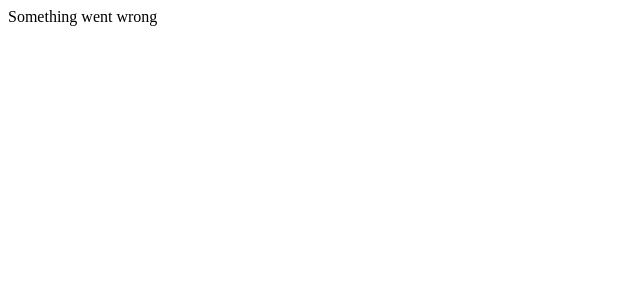
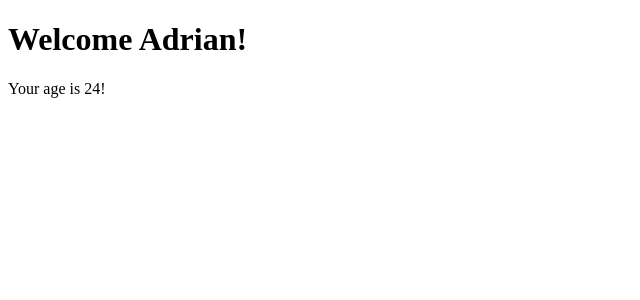
Before and after one commit to KaramGuliyev/React, a React (Create React App) app: page / in a window 1280 px wide. Shown: the top 300 px of the page, without its empty margins (0-640 px from the left). Built offline with nearby package versions, Linux system fonts and the light colour scheme.

Commit message:
Finished cleaning

```diff
--- a/src/App.js
+++ b/src/App.js
@@ -6,8 +6,8 @@ export class App extends React.Component {
   render() {
     return (
       <>
-        <Welcome renderComp={true} props={this.props} />
-        <MyAge renderComp={true} props={this.props} />
+        <Welcome name={this.props.name} age={this.props.age} />
+        <MyAge age={this.props.age} />
       </>
     );
   }
--- a/src/MyAge.js
+++ b/src/MyAge.js
@@ -2,6 +2,6 @@ import React from "react";
 
 export class MyAge extends React.Component {
   render() {
-    return <>{this.props.renderComp && this.props.age ? <p>Your age is {this.props.props.age}!</p>  : "Something went wrong"}</>;
+    return <>{ this.props.age ? <p>Your age is {this.props.age}!</p>  : "Something went wrong"}</>;
   }
 }
--- a/src/Older18.js
+++ /dev/null
@@ -1,8 +0,0 @@
-import React from "react";
-
-export class Older18 extends React.Component {
-  render() {
-    const props = this.props.props.props;
-    return <>{props.age > 18 ? <h1>Welcome {props.name}!</h1> : <h1>{props.name}... you are not allowed here...</h1>}</>;
-  }
-}
--- a/src/Welcome.js
+++ b/src/Welcome.js
@@ -1,11 +1,18 @@
 import React from "react";
-import { Older18 } from "./Older18.js";
-
-// Modify the Welcome component so that the Age component is rendered only if the age prop is present.
 
 export class Welcome extends React.Component {
   render() {
-    return <>{this.props.props.age ? <Older18 {...this} /> : ""}</>;
+    console.log(this.props.age)
+    return (
+      <>
+        {this.props.age && this.props.age > 18 ? (
+          <h1>Welcome {this.props.name}!</h1>
+        ) : (
+          <h1>{this.props.name}... you are not allowed here...</h1>
+
+        )}
+      </>
+    );
   }
 }
 
--- a/src/index.js
+++ b/src/index.js
@@ -2,10 +2,6 @@ import React from "react";
 import ReactDOM from "react-dom/client";
 import { App } from "./App";
 
-function Adrian(name) {
-  return <strong>{name}</strong>;
-}
-
 const root = ReactDOM.createRoot(document.getElementById("root"));
 
-root.render(<App name={Adrian("Adrian")} age="" />);
+root.render(<App name={<strong>Adrian</strong>} age="24" />);
```
Also changed, not shown: 1 other file (tests, documents, lock files or other folders).
